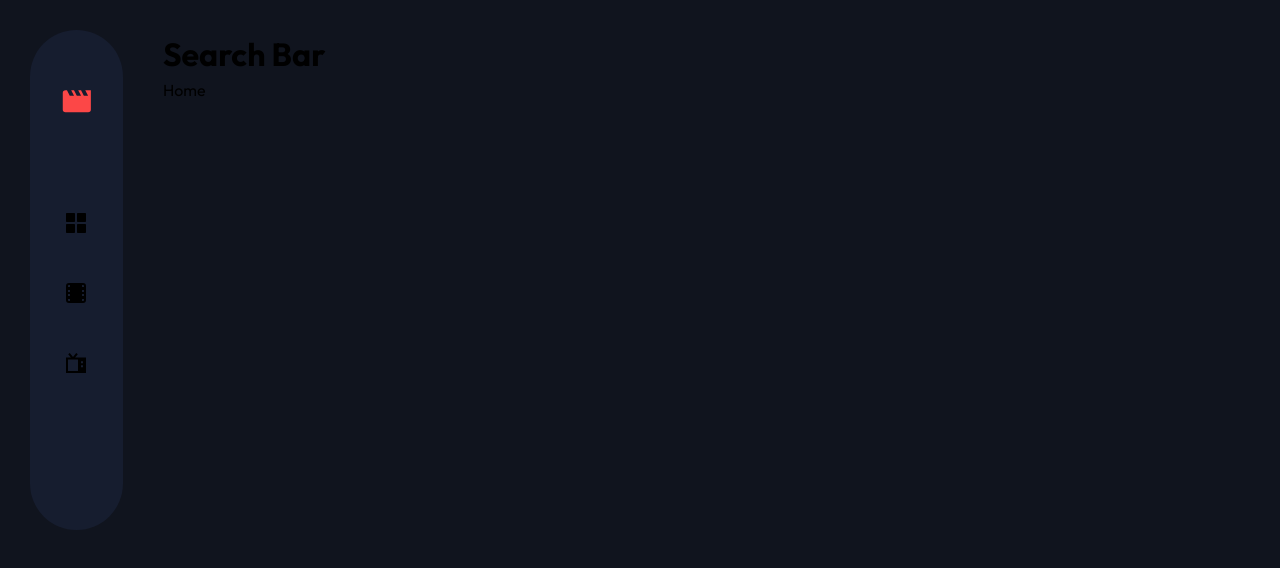
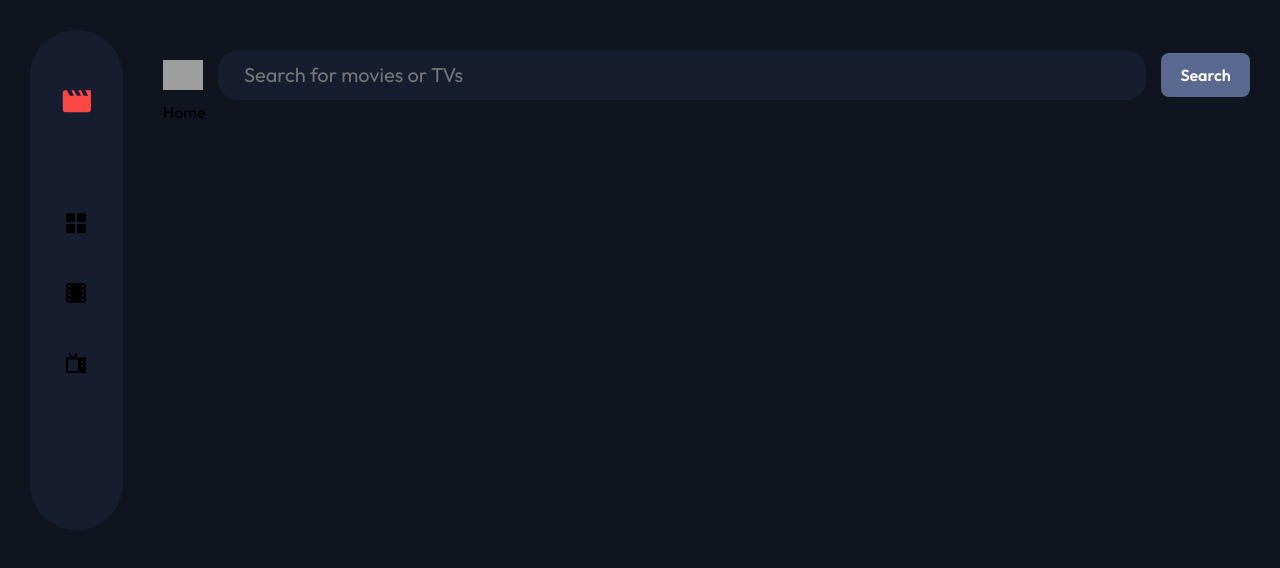
Before and after one commit to yacineKahlerras/entertainement-app, a React (Vite) app: page / in a window 1280 px wide. Shown: the top 568 px of the page. Built offline with nearby package versions, Linux system fonts and the light colour scheme; grey boxes are pictures that could not be loaded.

Commit message:
layout done

```diff
--- a/src/components/SearchBar.jsx
+++ b/src/components/SearchBar.jsx
@@ -1,5 +1,12 @@
 import React from "react";
+import searchIcon from "../assets/icon-search.svg";
 
 export default function SearchBar() {
-  return <h1>Search Bar</h1>;
+  return (
+    <div className="searchBar">
+      <img src={searchIcon} alt="search icon"></img>
+      <input placeholder="Search for movies or TVs"></input>
+      <button>search</button>
+    </div>
+  );
 }
--- a/src/styles/style.scss
+++ b/src/styles/style.scss
@@ -10,8 +10,8 @@ main {
     grid-template-columns: auto 1fr;
     grid-template-rows: auto 1fr;
     column-gap: 4rem;
-    margin-left: 3rem;
-    margin-top: 3rem;
+    margin: 3rem;
+    margin-bottom: 0;
 
     nav {
       grid-column: 1;
--- a/src/styles/stylesComponents/_searchbar.scss
+++ b/src/styles/stylesComponents/_searchbar.scss
@@ -1 +1,41 @@
 @use "../utils/" as *;
+
+.searchBar {
+  width: $maxWidth1;
+  display: grid;
+  grid-template-columns: 4rem 1fr auto;
+  justify-content: center;
+  align-items: center;
+  margin: 0 auto;
+  gap: 1.5rem;
+  margin-top: 2rem;
+
+  @include desktop {
+    width: 100%;
+  }
+
+  img {
+    width: 100%;
+  }
+
+  input {
+    background: $bgContainer;
+    border-radius: 1em;
+    border: none;
+    font-size: 2rem;
+    padding: 0.5em;
+    padding-left: 1.3em;
+    color: $white;
+  }
+
+  button {
+    background: $blue;
+    color: white;
+    border: none;
+    outline: none;
+    border-radius: 0.5em;
+    padding: 0.6em 1.2em;
+    text-transform: capitalize;
+    font-weight: 600;
+  }
+}
--- a/src/styles/utils/_globals.scss
+++ b/src/styles/utils/_globals.scss
@@ -1,7 +1,11 @@
 @use "themes" as *;
+
+$maxWidth1: var(--max-width-1);
 
 :root {
   font-size: 62.5%;
+
+  --max-width-1: min(85%, 27rem);
 }
 
 @mixin desktop {
--- a/src/styles/utils/_themes.scss
+++ b/src/styles/utils/_themes.scss
@@ -2,7 +2,8 @@ $background: var(--black-bg);
 $bgContainer: var(--dark-bg-container);
 $red: var(--red);
 $white: var(--white);
-$color: var(--blue);
+$blue: var(--blue);
+$white: var(--white);
 
 :root {
   --black-bg: #10141e;
@@ -10,4 +11,5 @@ $color: var(--blue);
   --red: #fc4747;
   --white: #ffffff;
   --blue: rgb(90, 105, 143);
+  --white: white;
 }
```
